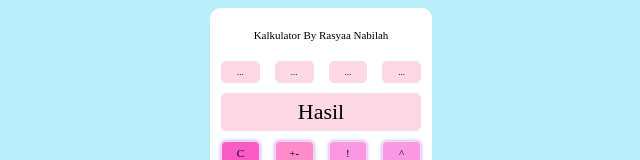
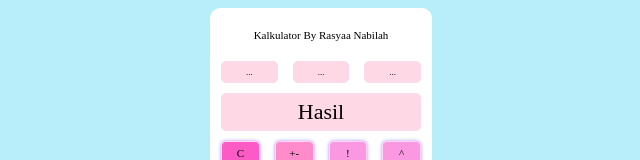
Before and after one commit to rasyaanabilah/kalkulator_rynlah13, a plain HTML site: page index.html in a window 1280 px wide. Shown: the top 160 px of the page, without its empty margins (319-959 px from the left). Drawn offline with Linux system fonts and the light colour scheme.

Commit message:
Update index.html

```diff
--- a/index.html
+++ b/index.html
@@ -15,7 +15,6 @@
             <div class="tombol tombol-nonaktif bg-abu" id="input1">...</div>
             <div class="tombol tombol-nonaktif bg-abu" id="operasi-selected">...</div>
             <div class="tombol tombol-nonaktif bg-abu" id="input2">...</div>
-            <div class="tombol tombol-nonaktif bg-abu" id="hasil-temporer">...</div>
         </div>
         <div class="wrapper">
             <div id="hasil" class="tombol tombol-nonaktif bg-abu">Hasil</div>
```
